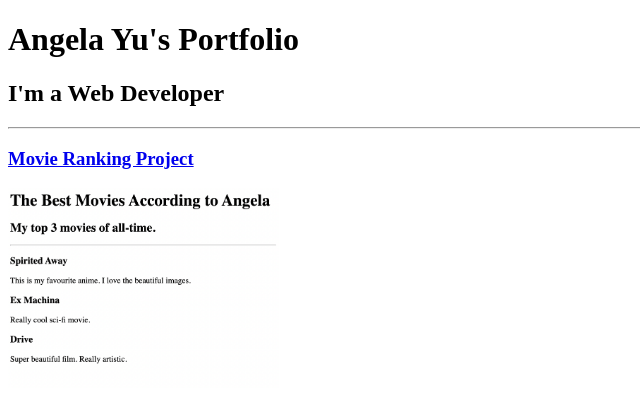
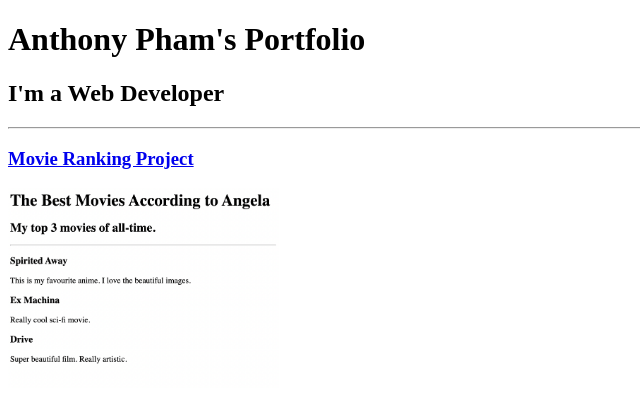
Before and after one commit to GiraffeStrangler/html-portfolio, a plain HTML site: page index.html in a window 1280 px wide. Shown: the top 408 px of the page, without its empty margins (0-640 px from the left). Drawn offline with Linux system fonts and the light colour scheme.

Commit message:
Update index.html

```diff
--- a/index.html
+++ b/index.html
@@ -19,11 +19,11 @@ https://developer.mozilla.org/en-US/docs/Web/HTML/Element/img#attr-height -->
 
 <head>
   <meta charset="UTF-8">
-  <title>Angela's Portfolio</title>
+  <title>Anthony's Portfolio</title>
 </head>
 
 <body>
-  <h1>Angela Yu's Portfolio</h1>
+  <h1>Anthony Pham's Portfolio</h1>
   <h2>I'm a Web Developer</h2>
   <hr />
   <h3><a href="./public/movie-ranking.html">Movie Ranking Project</a></h3>
```
